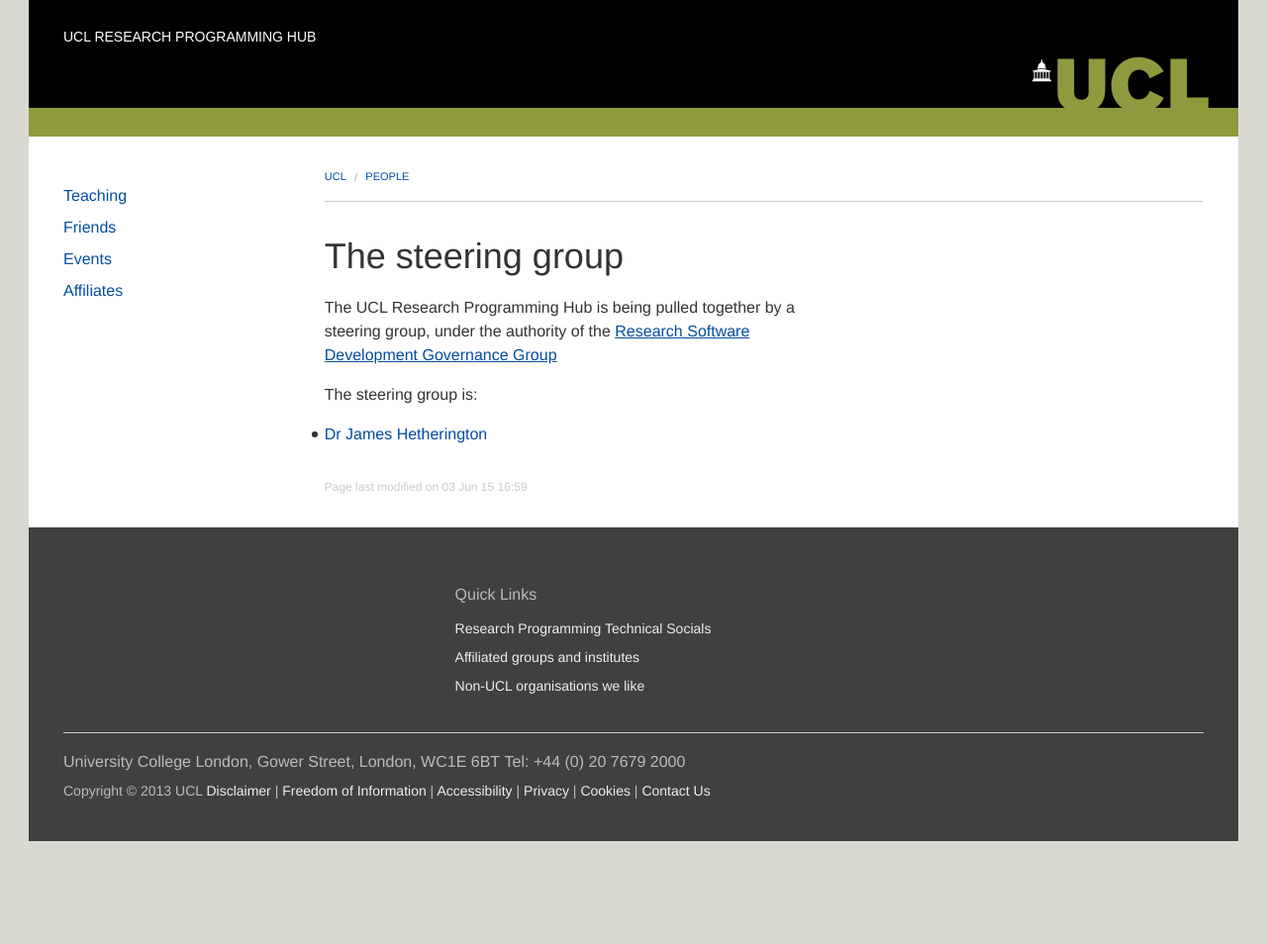
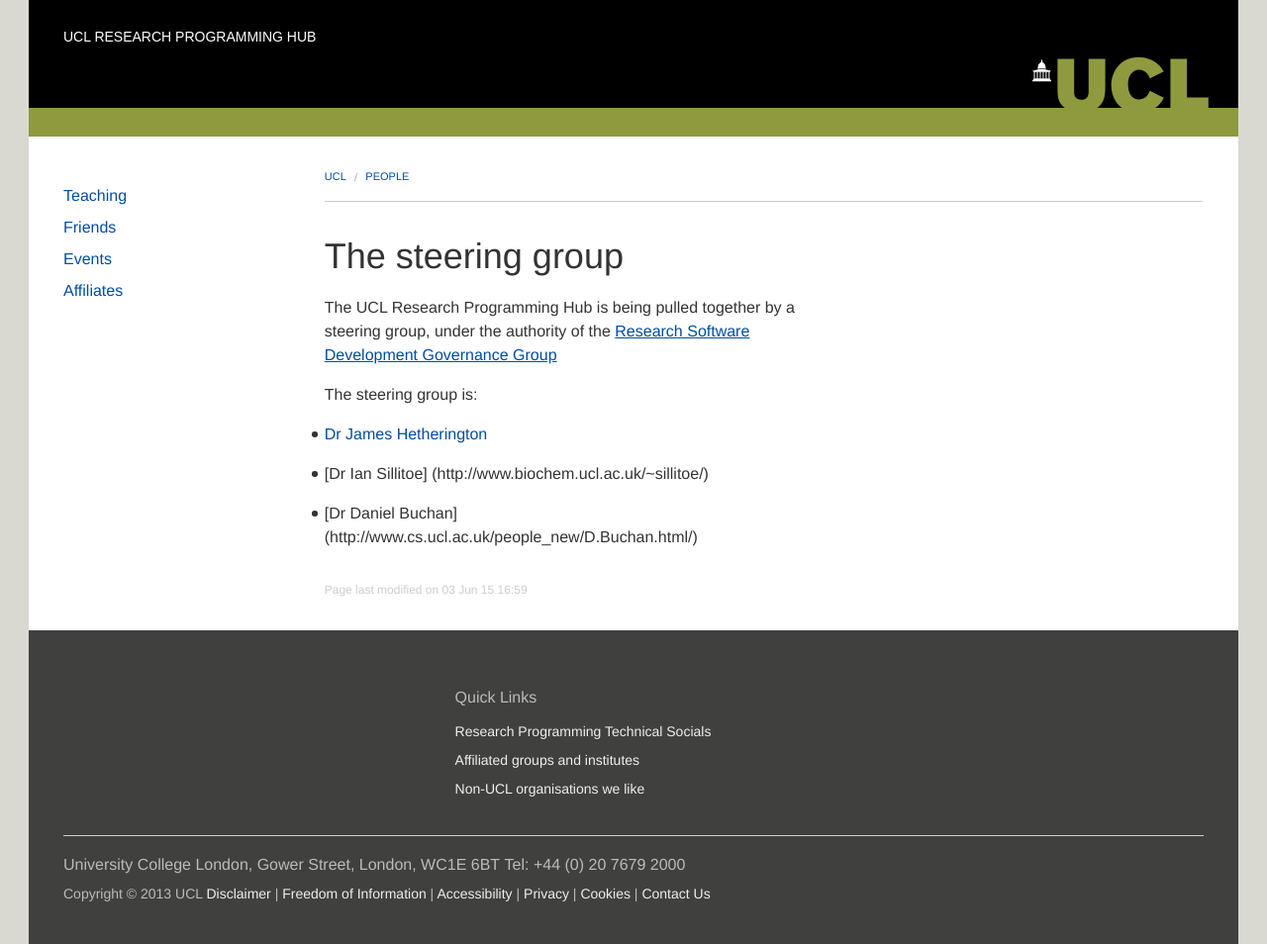
Before and after one commit to UCLProgrammingHub/web, a Jekyll site: the page built from people/index.md, in a window 1280 px wide. Shown: the whole page at 99% size. Built offline with Jekyll 4.4.1, drawn with Linux system fonts in a browser that asks for light colours; before the commit the page ends 900 px from its top, so only the background shows below that.

Commit message:
Update index.md
Add myself and Ian silitoe

```diff
--- a/people/index.md
+++ b/people/index.md
@@ -12,3 +12,5 @@ under the authority of the
 The steering group is:
 
 * [Dr James Hetherington](https://www.ucl.ac.uk/research-it-services/our-people/james)
+* [Dr Ian Sillitoe] (http://www.biochem.ucl.ac.uk/~sillitoe/)
+* [Dr Daniel Buchan] (http://www.cs.ucl.ac.uk/people_new/D.Buchan.html/)
```
